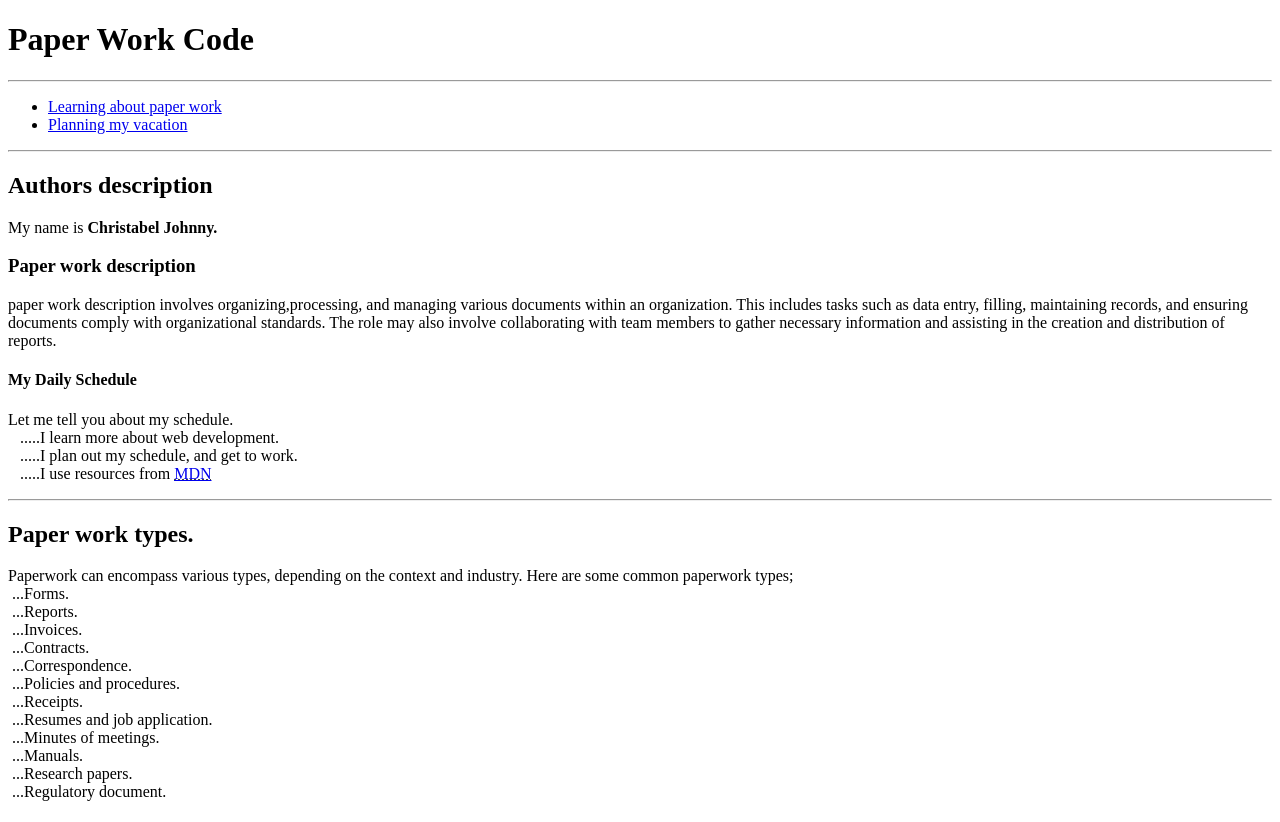
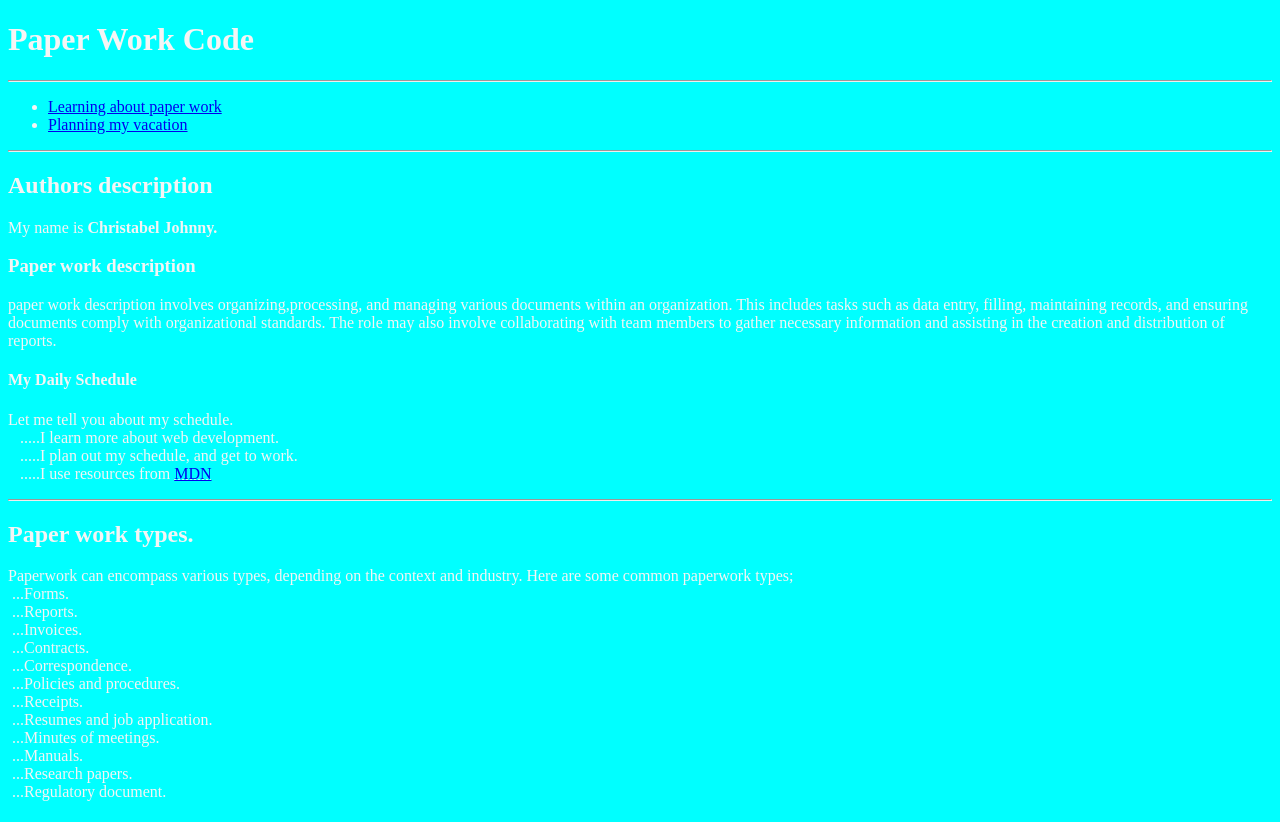
Before and after one commit to ChristabelJohnny/paperwork, a plain HTML site: page index.html in a window 1280 px wide. Shown: the top 822 px of the page. Drawn offline with Linux system fonts and the light colour scheme.

Commit message:
code fixed

```diff
--- a/pwchtml.html
+++ b/index.html
@@ -4,8 +4,8 @@
         <meta charset="UTF-8">
         <meta name="author" content="Christabel Johnny">
         <meta name="description" content="This page contains all i'm learning about creating a web page using html">
+    <link rel="stylesheet" href="style.css">
         <title>Paper work Code</title>
-        <link rel="stysheet" href="pwccss.css">
     </head>
     <body>
         <h1>Paper Work Code</h1>
@@ -131,5 +131,8 @@
      <p>
         <a href="#">Back to top</a>
      </p>
+     <script>
+
+     </script>
     </body>
 </html>
--- a/pwccss.css
+++ b/style.css
@@ -1,7 +1,4 @@
-html {
-    font-size: 22px;
 
-}
 body{
     background-color:aqua;
     color: whitesmoke;
```
Also changed, not shown: about.html (+2 -2 lines), pwcjs.js (deleted), script.js (added).
